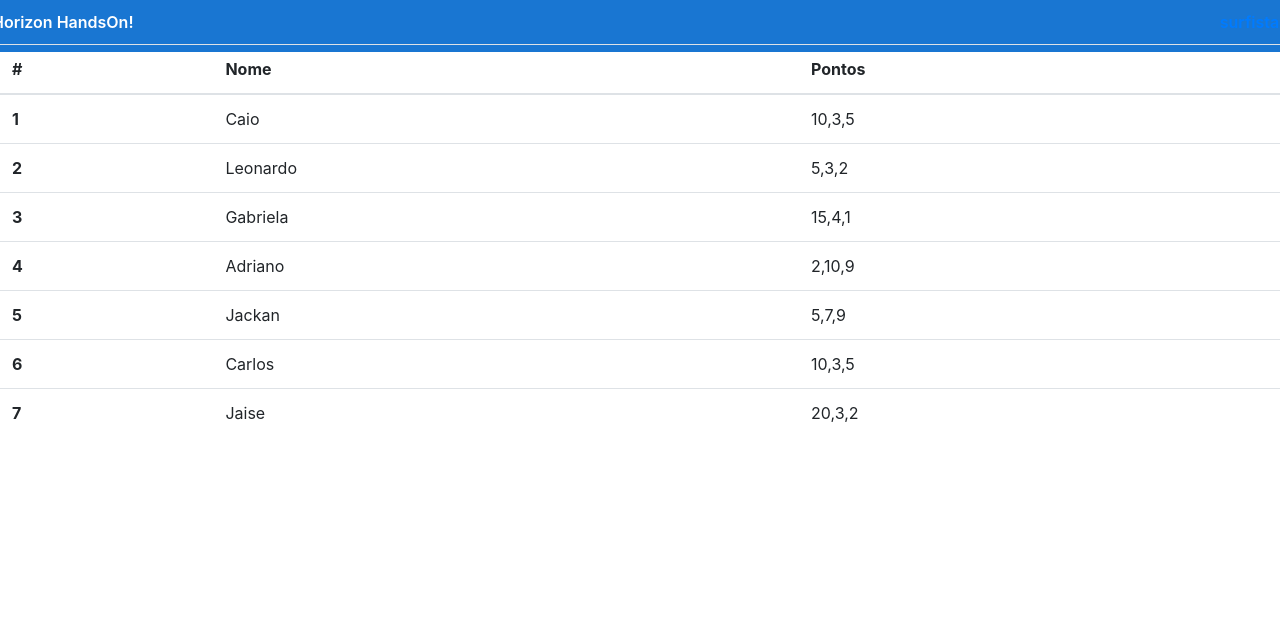
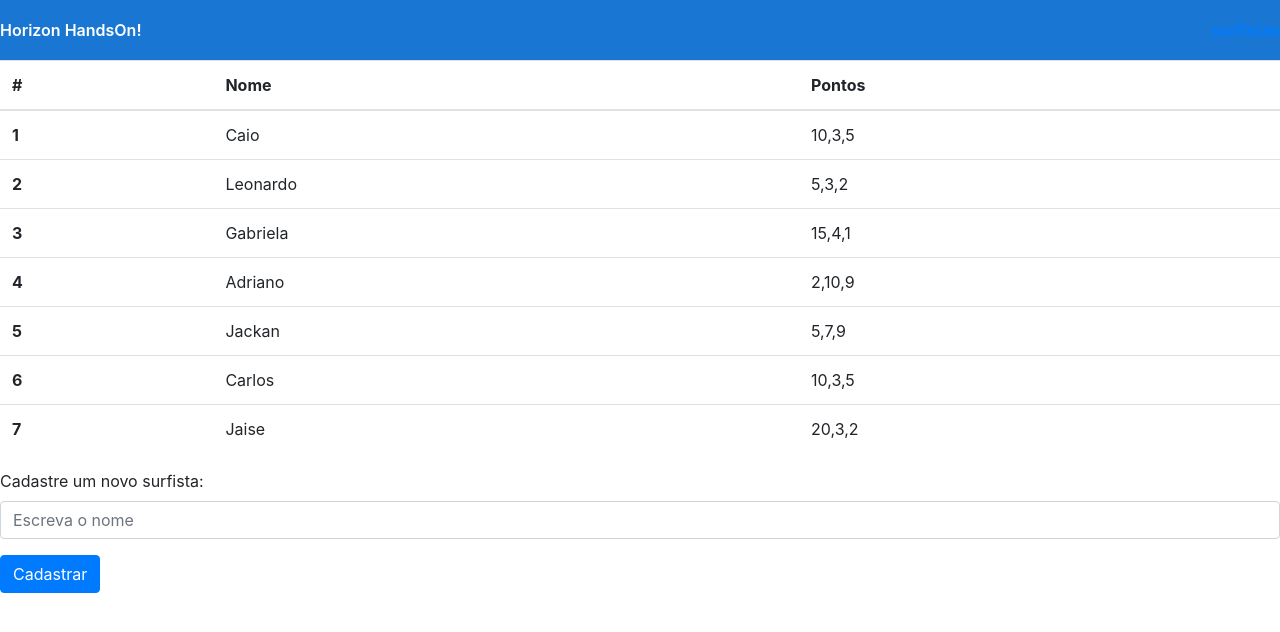
Before and after one commit to CCnova/HandsOnHorizon, an Angular app: page /surfists in a window 1280 px wide. Shown: the top 632 px of the page. Built offline with nearby package versions, Linux system fonts and the light colour scheme.

Commit message:
Add the form to insert new surfist

```diff
--- a/src/app/header/header.component.css
+++ b/src/app/header/header.component.css
@@ -1,6 +1,6 @@
 .toolbar {
   height: 60px;
-  margin: -8px;
+  margin: 0px;
   display: flex;
   align-items: center;
   background-color: #1976d2;
--- a/src/app/surfist/surfists-list/surfists-list.component.html
+++ b/src/app/surfist/surfists-list/surfists-list.component.html
@@ -12,3 +12,11 @@
     </tr>
   </tbody>
 </table>
+
+<form>
+  <div class="form-group">
+    <label for="surfistName">Cadastre um novo surfista:</label>
+    <input type="text" class="form-control" id="surfistName" placeholder="Escreva o nome">
+  </div>
+  <button type="submit" class="btn btn-primary">Cadastrar</button>
+</form>
```
